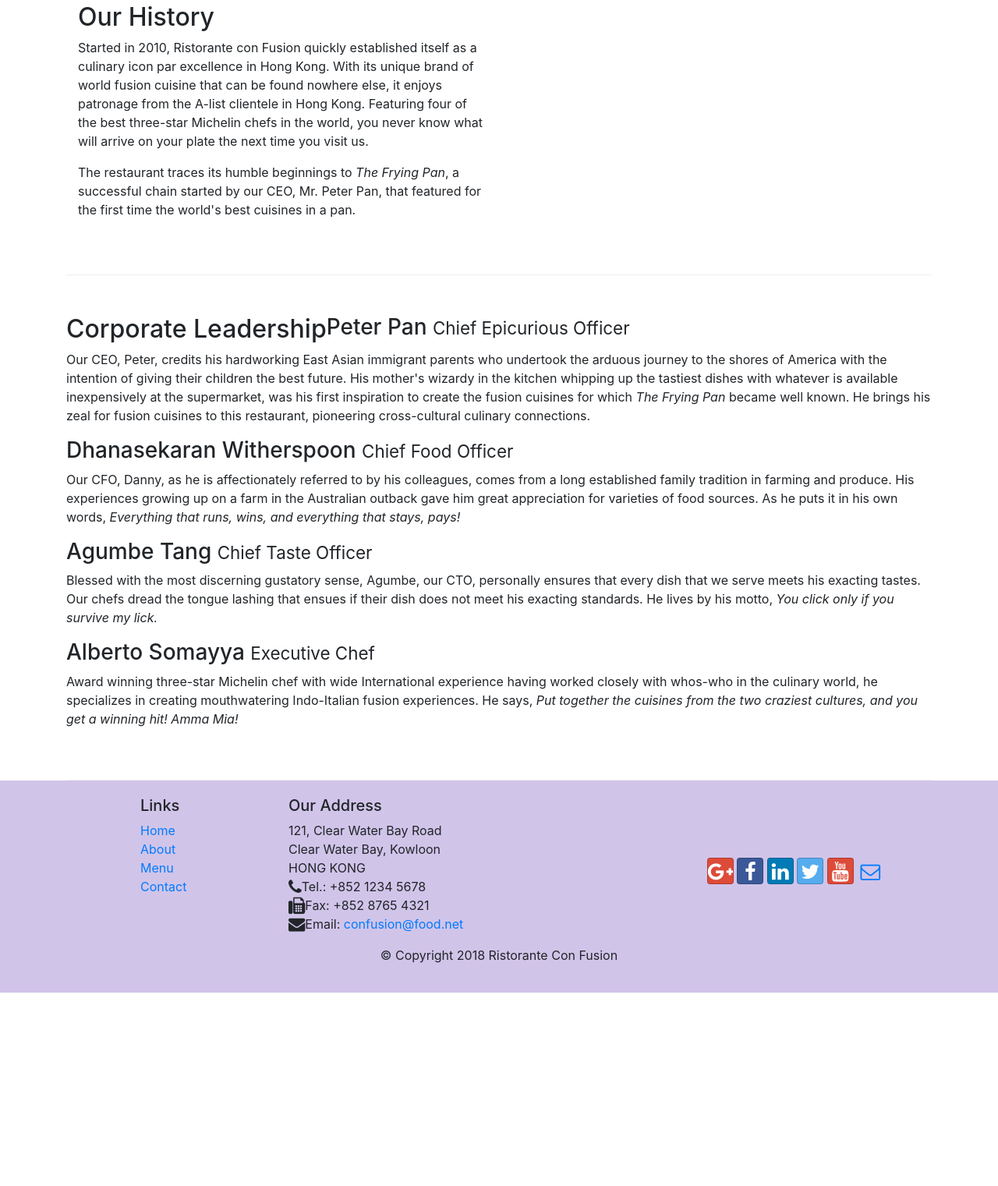
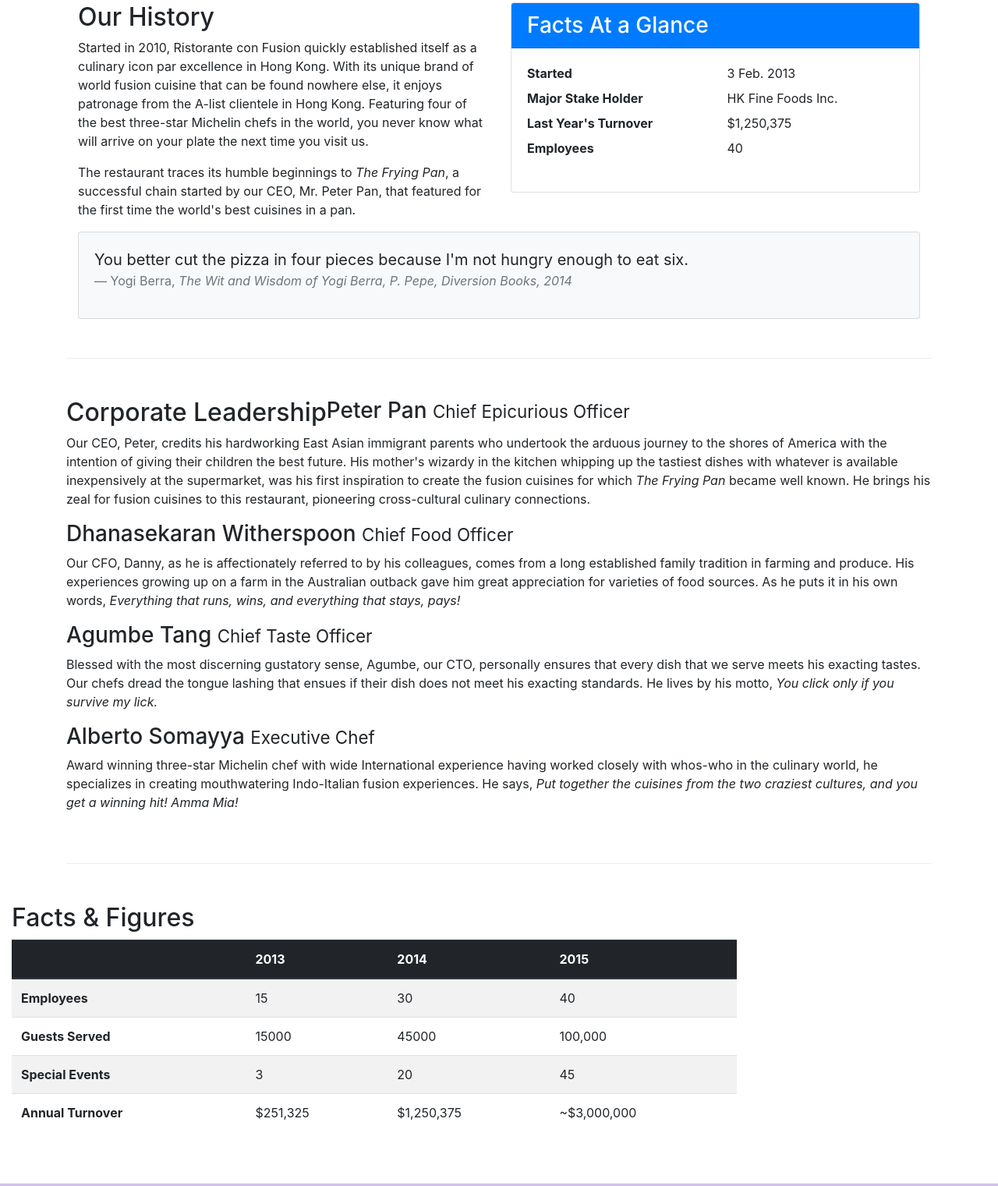
Before and after one commit to alinavasilciuc/Bootstrap, a website: page conFusion/aboutus.html in a window 1280 px wide. Shown: the part 462-1983 px from the top of the page at 78% size. Before the commit the page ends 1735 px from the top, so only its background shows below. Drawn offline with nearby package versions, Linux system fonts and the light colour scheme.

Commit message:
images and media

```diff
--- a/conFusion/aboutus.html
+++ b/conFusion/aboutus.html
@@ -20,7 +20,7 @@
             <button class="navbar-toggler" type="button" data-toggle="collapse" data-target="#Navbar">
                 <span class="navbar-toggler-icon"></span>
             </button>
-           <a class="navbar-brand mr-auto" href="./index.html">Ristorante Con Fusion</a>
+            <a class="navbar-brand mr-auto" href="./index.html"><img src="img/logo.png" height="30" width="41"></a>
            <div class="collapse navbar-collapse" id="Navbar">
                 <ul class="navbar-nav mr-auto">
                     <li class="nav-item"><a class="nav-link"  href="./index.html"><span class="fa fa-home fa-lg"></span>Home</a></li>
@@ -39,7 +39,8 @@
                     <h1>Ristorante con Fusion</h1>
                     <p>We take inspiration from the World's best cuisines, and create a unique fusion experience. Our lipsmacking creations will tickle your culinary senses!</p>
                 </div>
-                <div class="col-12 col-sm">
+                <div class="col-12 col-sm align-self-center">
+                    <img src="img/logo.png" class="img-fluid">
                 </div>
             </div>
         </div>
@@ -58,15 +59,41 @@
         </div>
 
         <div class="row row-content">
-            <div class="col-12 col-sm-6">
+            <div class="col-sm-6">
                 <h2>Our History</h2>
                 <p>Started in 2010, Ristorante con Fusion quickly established itself as a culinary icon par excellence in Hong Kong. With its unique brand of world fusion cuisine that can be found nowhere else, it enjoys patronage from the A-list clientele in Hong Kong.  Featuring four of the best three-star Michelin chefs in the world, you never know what will arrive on your plate the next time you visit us.</p>
                 <p>The restaurant traces its humble beginnings to <em>The Frying Pan</em>, a successful chain started by our CEO, Mr. Peter Pan, that featured for the first time the world's best cuisines in a pan.</p>
             </div>
-            <div>
+            <div class="col-12 col-sm-6">
+                <div class="card">
+                    <h3 class="card-header bg-primary text-white">Facts At a Glance</h3>
+                    <div class="card-body">
+                        <dl class="row">
+                            <dt class="col-6">Started</dt>
+                            <dd class="col-6">3 Feb. 2013</dd>
+                            <dt class="col-6">Major Stake Holder</dt>
+                            <dd class="col-6">HK Fine Foods Inc.</dd>
+                            <dt class="col-6">Last Year's Turnover</dt>
+                            <dd class="col-6">$1,250,375</dd>
+                            <dt class="col-6">Employees</dt>
+                            <dd class="col-6">40</dd>
+                        </dl>
+                    </div>
+                </div>
+            </div>
+            <div class="col-12">
+                <div class="card card-body bg-light">
+                    <blockquote class="blockquote">
+                        <p class="mb-0">You better cut the pizza in four pieces because
+                            I'm not hungry enough to eat six.</p>
+                        <footer class="blockquote-footer">Yogi Berra,
+                            <cite title="Source Title">The Wit and Wisdom of Yogi Berra,
+                            P. Pepe, Diversion Books, 2014</cite>
+                        </footer>
+                    </blockquote>
+                </div>
             </div>
         </div>
-
 
         <div class="row row-content">
                 <h2>Corporate Leadership</h2>
@@ -80,6 +107,53 @@
                 <p class="d-none d-sm-block">Award winning three-star Michelin chef with wide International experience having worked closely with whos-who in the culinary world, he specializes in creating mouthwatering Indo-Italian fusion experiences. He says, <em>Put together the cuisines from the two craziest cultures, and you get a winning hit! Amma Mia!</em></p>
             </div>
        </div>
+
+       <div class="row row-content">
+        <div class="col-12 col-sm-9">
+            <h2>Facts &amp; Figures</h2>
+            <div class="table-responsive">
+                <table class="table table-striped">
+                    <thead class="thead-dark">
+                        <tr>
+                            <th>&nbsp;</th>
+                            <th>2013</th>
+                            <th>2014</th>
+                            <th>2015</th>
+                        </tr>
+                    </thead>
+                    <tbody>
+                        <tr>
+                            <th>Employees</th>
+                            <td>15</td>
+                            <td>30</td>
+                            <td>40</td>
+                        </tr>
+                        <tr>
+                            <th>Guests Served</th>
+                            <td>15000</td>
+                            <td>45000</td>
+                            <td>100,000</td>
+                        </tr>
+                        <tr>
+                            <th>Special Events</th>
+                            <td>3</td>
+                            <td>20</td>
+                            <td>45</td>
+                        </tr>
+                        <tr>
+                            <th>Annual Turnover</th>
+                            <td>$251,325</td>
+                            <td>$1,250,375</td>
+                            <td>~$3,000,000</td>
+                        </tr>
+                    </tbody>
+                </table>
+            </div>
+        </div>
+         <div class="col-12 col-sm-3">
+        </div>
+
+   </div>
 
     </div>
 
```
Also changed, not shown: conFusion/contactus.html (+3 -2 lines), conFusion/index.html (+29 -8 lines), conFusion/img/alberto.png (added), conFusion/img/buffet.png (added), conFusion/img/logo.png (added), conFusion/img/uthappizza.png (added), 1 other file.
